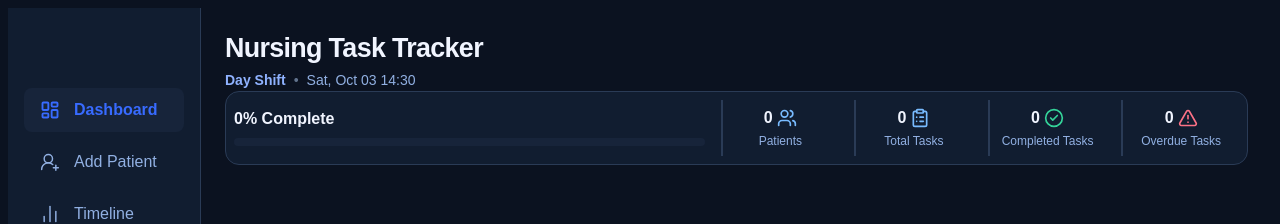
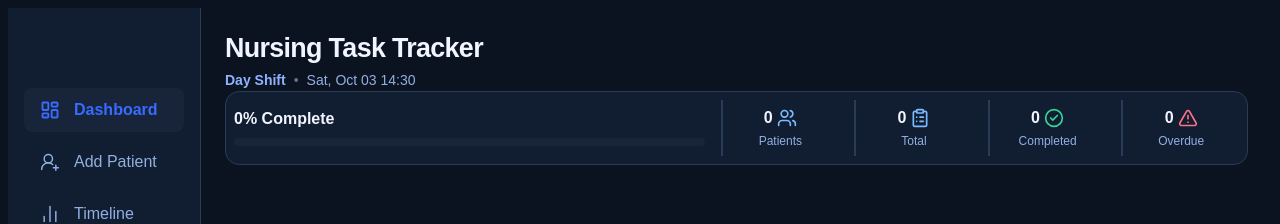
Before and after one commit to Spaghetti-And-Duct-Tape/new-nursing-task-tracker, a React (Vite) app: page / in a window 1280 px wide. Shown: the top 224 px of the page. Built offline with nearby package versions, Linux system fonts and the light colour scheme.

Commit message:
label correction

```diff
--- a/src/components/layout/assignmentStats/assignmentStats.tsx
+++ b/src/components/layout/assignmentStats/assignmentStats.tsx
@@ -42,7 +42,7 @@ export function AssignmentStats({
           <span>{tasks.length}</span>
           <ClipboardList />
         </div>
-        <p>Total Tasks</p>
+        <p>Total</p>
       </div>
 
       <div className={styles.stat}>
@@ -50,7 +50,7 @@ export function AssignmentStats({
           <span>{completedTasks}</span>
           <CheckCircle2Icon />
         </div>
-        <p>Completed Tasks</p>
+        <p>Completed</p>
       </div>
 
       <div className={styles.stat}>
@@ -58,7 +58,7 @@ export function AssignmentStats({
           <span>{organizedTasks.overdueTasks.length}</span>
           <TriangleAlert />
         </div>
-        <p>Overdue Tasks</p>
+        <p>Overdue</p>
       </div>
     </div>
   )
```
